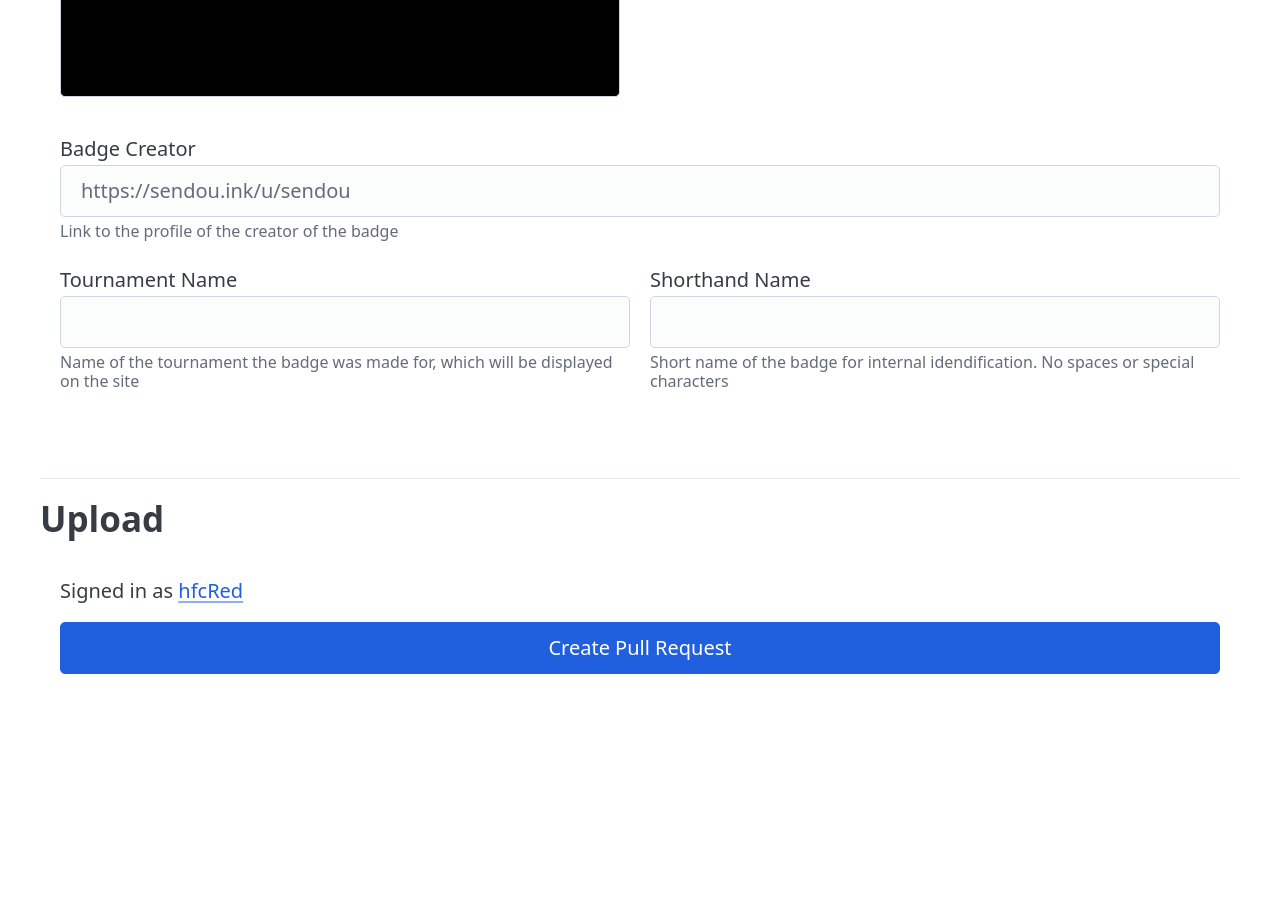
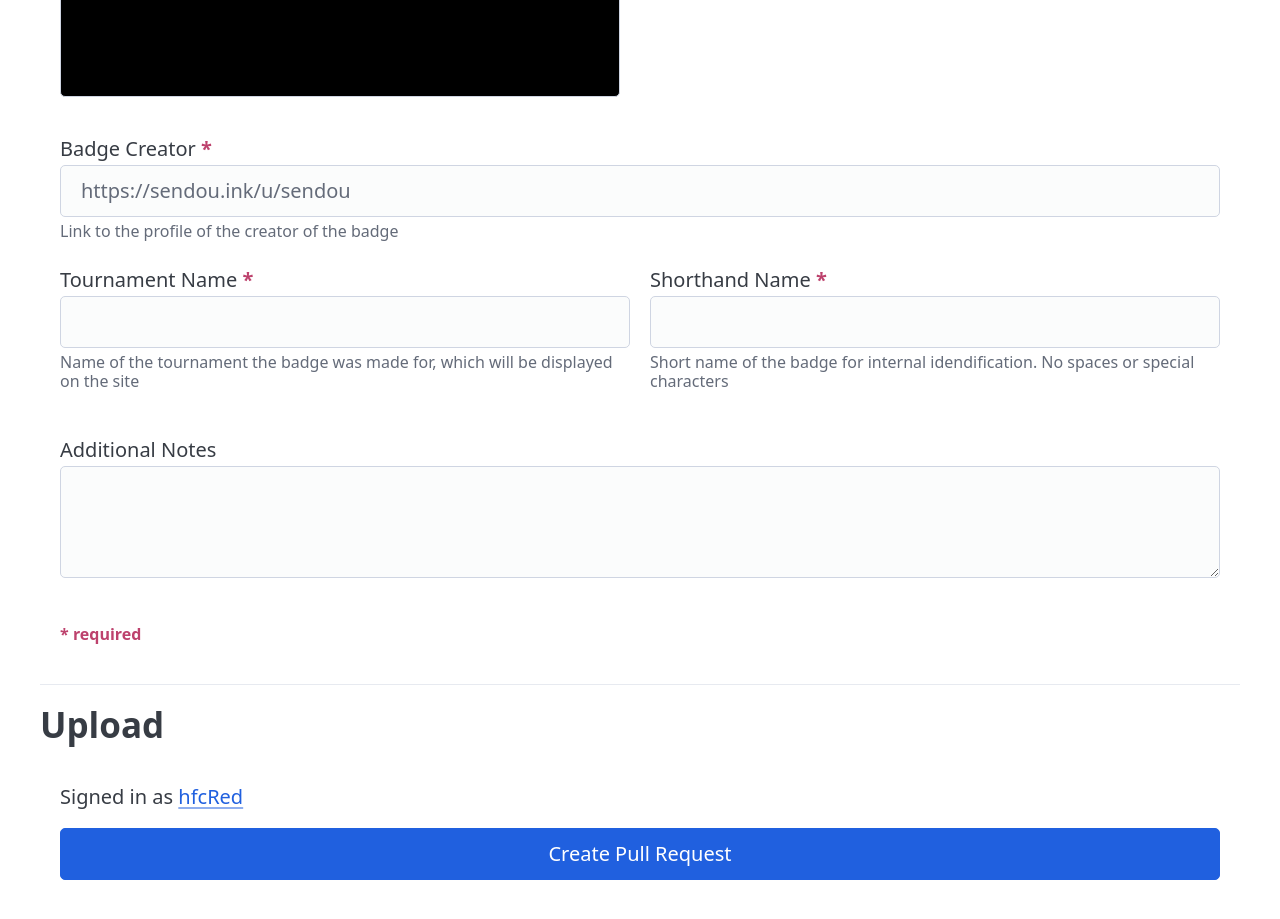
Before and after one commit to hfcRed/Sendou-Badge-Uploader, a SvelteKit app: page / in a window 1280 px wide. Shown: the part 1440-2359 px from the top of the page. Before the commit the page ends 2194 px from the top, so only its background shows below. Built offline with nearby package versions, Linux system fonts and the light colour scheme; no server answers.

Commit message:
Add notes field

```diff
--- a/src/routes/+page.svelte
+++ b/src/routes/+page.svelte
@@ -299,7 +299,7 @@
 	</div>
 	<div class="flex-container">
 		<label>
-			Badge Creator
+			Badge Creator <span class="required">*</span>
 			<input
 				type="url"
 				name="creator"
@@ -316,7 +316,7 @@
 		</label>
 		<fieldset class="grid">
 			<label>
-				Tournament Name
+				Tournament Name <span class="required">*</span>
 				<input
 					type="text"
 					name="display name"
@@ -333,7 +333,7 @@
 				>
 			</label>
 			<label>
-				Shorthand Name
+				Shorthand Name <span class="required">*</span>
 				<input
 					type="text"
 					name="shorthand name"
@@ -351,6 +351,19 @@
 				>
 			</label>
 		</fieldset>
+		<label>
+			Additional Notes
+			<textarea
+				name="notes"
+				rows="3"
+				maxlength="500"
+				form="badge"
+				autocomplete="off"
+				autocorrect="off"
+				onchange={(e) => handleInputChange(e)}
+			></textarea>
+		</label>
+		<small class="required margin">* required</small>
 	</div>
 </section>
 <hr />
@@ -431,6 +444,15 @@
 		}
 	}
 
+	.required {
+		color: rgb(189, 66, 109);
+		font-weight: 700;
+
+		&.margin {
+			margin-top: 1rem;
+		}
+	}
+
 	.gif-container,
 	.images-container {
 		display: flex;
```
